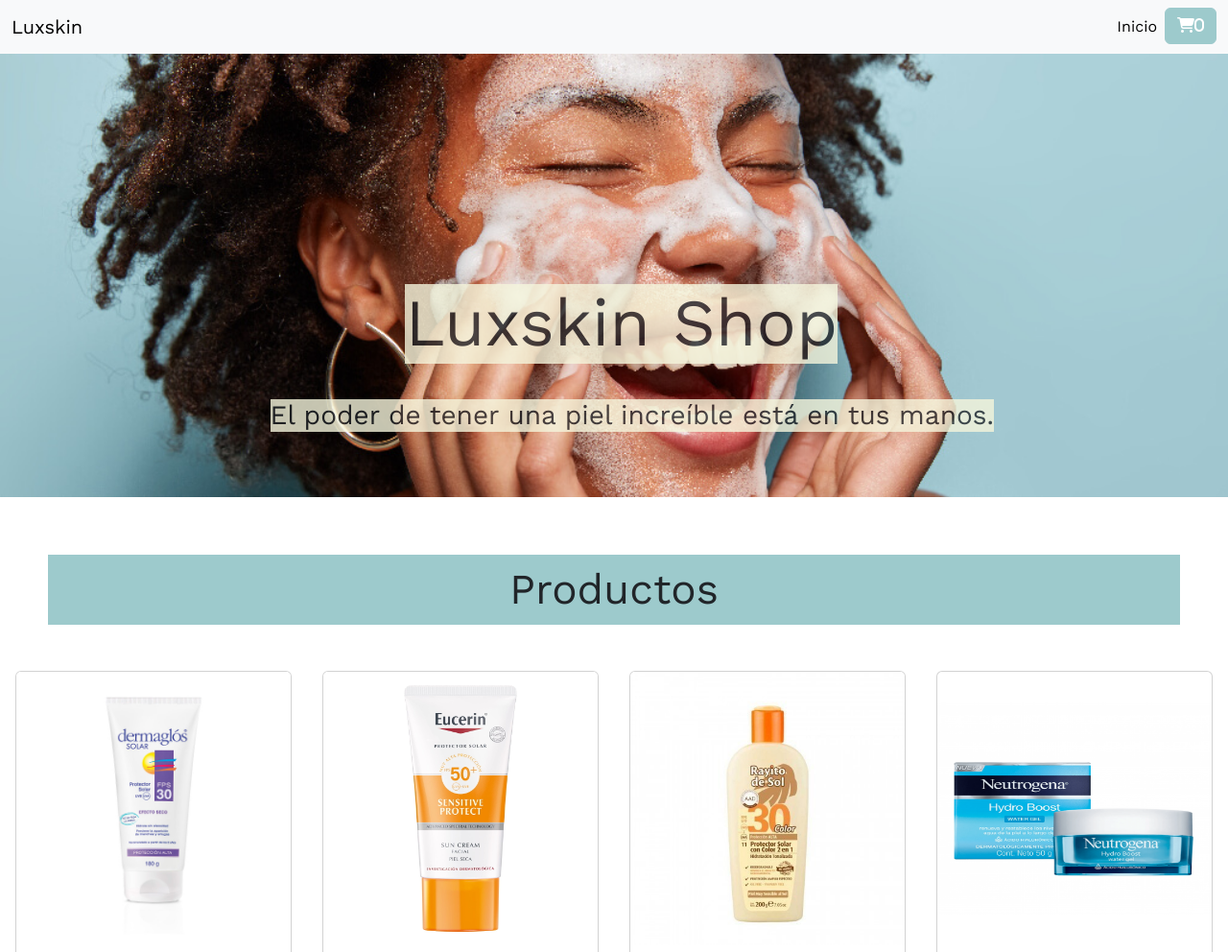
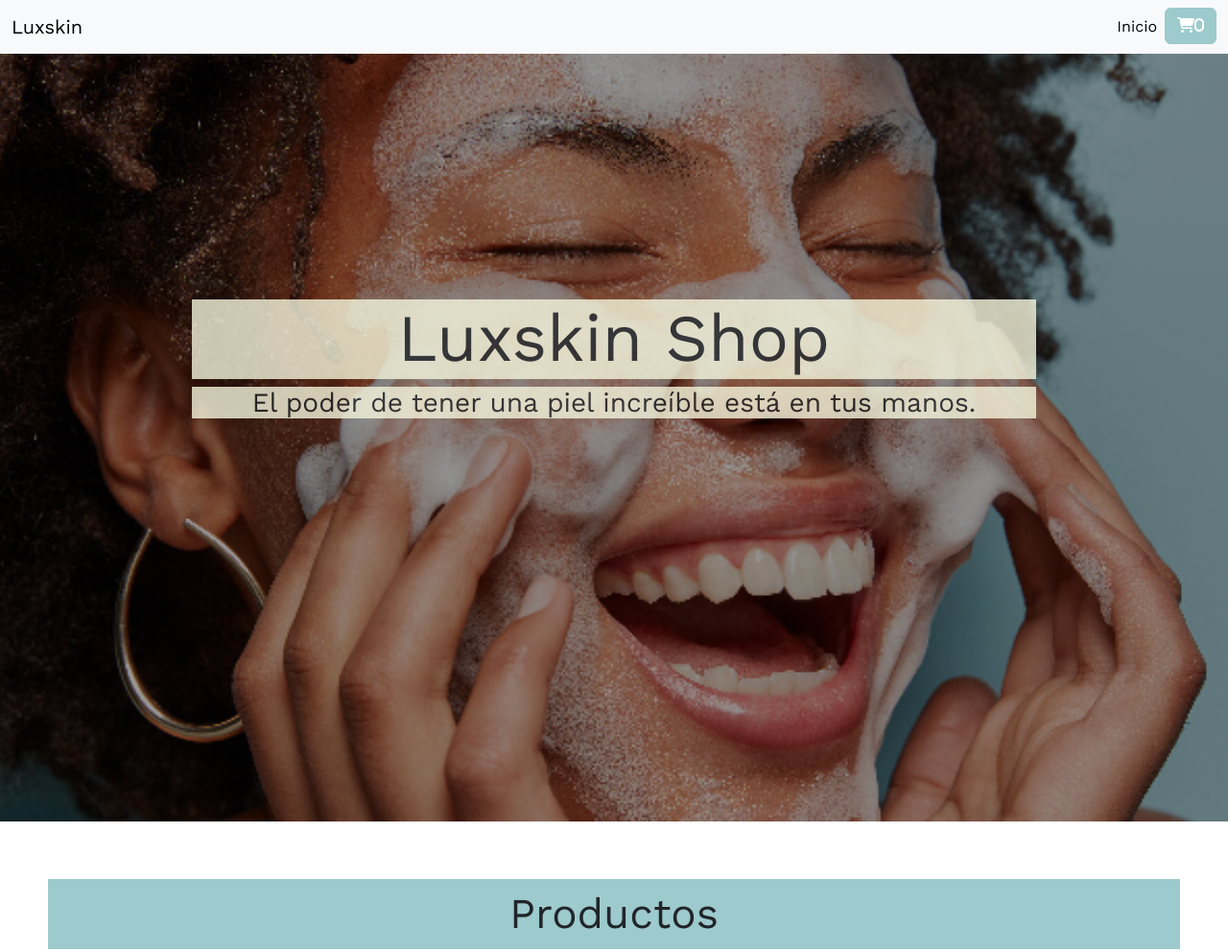
Before and after one commit to lufagotti/PreEntrega2Fagotti, a plain HTML site: page index.html in a window 1280 px wide. Shown: the top 992 px of the page at 96% size. Drawn offline with nearby package versions, Linux system fonts and the light colour scheme.

Commit message:
arreglo titulo

```diff
--- a/index.html
+++ b/index.html
@@ -54,10 +54,14 @@
     </nav>
     <section>
         <article>
-            <div>
-                <h1 class="titulo1">Luxskin Shop</h1>
+            <div class="banner">
+                <div class="banner-container">
+                    <h1 class="titulo1">Luxskin Shop</h1>
+                    <h3 class="subtitulo">El poder de tener una piel increíble está en tus manos.</h3>
+                </div>
+                <!-- <h1 class="titulo1">Luxskin Shop</h1>
                 <h3 class="subtitulo">El poder de tener una piel increíble está en tus manos.</h3>
-                <img src="imagenes/rutina-de-skincare-mobile.jpg" class="img-fluid" alt="...">
+                <img src="imagenes/rutina-de-skincare-mobile.jpg" class="img-fluid" alt="..."> -->
             </div>
             <div>
                 <h2 class="titulo2">Productos</h2>
--- a/style.css
+++ b/style.css
@@ -22,19 +22,17 @@
 
 /* titulo */
 .titulo1{
-    position: absolute;
-    top: 37%;
-    left: 33%;
     font-size: 69px;
     background-color: beige;
     opacity: 0.8;
+    margin-right: 200px;
+    margin-left: 200px;
 }
 .subtitulo{
-    position: absolute;
-    top: 52%;
-    left: 22%;
     background-color: beige;
     opacity: 0.8;
+    margin-right: 200px;
+    margin-left: 200px;
 }
 .titulo2{
     text-align: center;
@@ -45,6 +43,17 @@
     margin-right: 50px;
     padding-top: 10px;
     padding-bottom: 10px;
+}
+.banner{
+    background-size: cover;
+    background-position: center;
+    height: 100vh;
+    background-image: linear-gradient(rgba(0,0,0,0.4), rgba(0,0,0,0.4)),
+    url(imagenes/rutina-de-skincare-mobile.jpg);
+}
+.banner-container{
+    text-align: center;
+    padding: 20% 0;
 }
 
 /* Productos section*/
```
